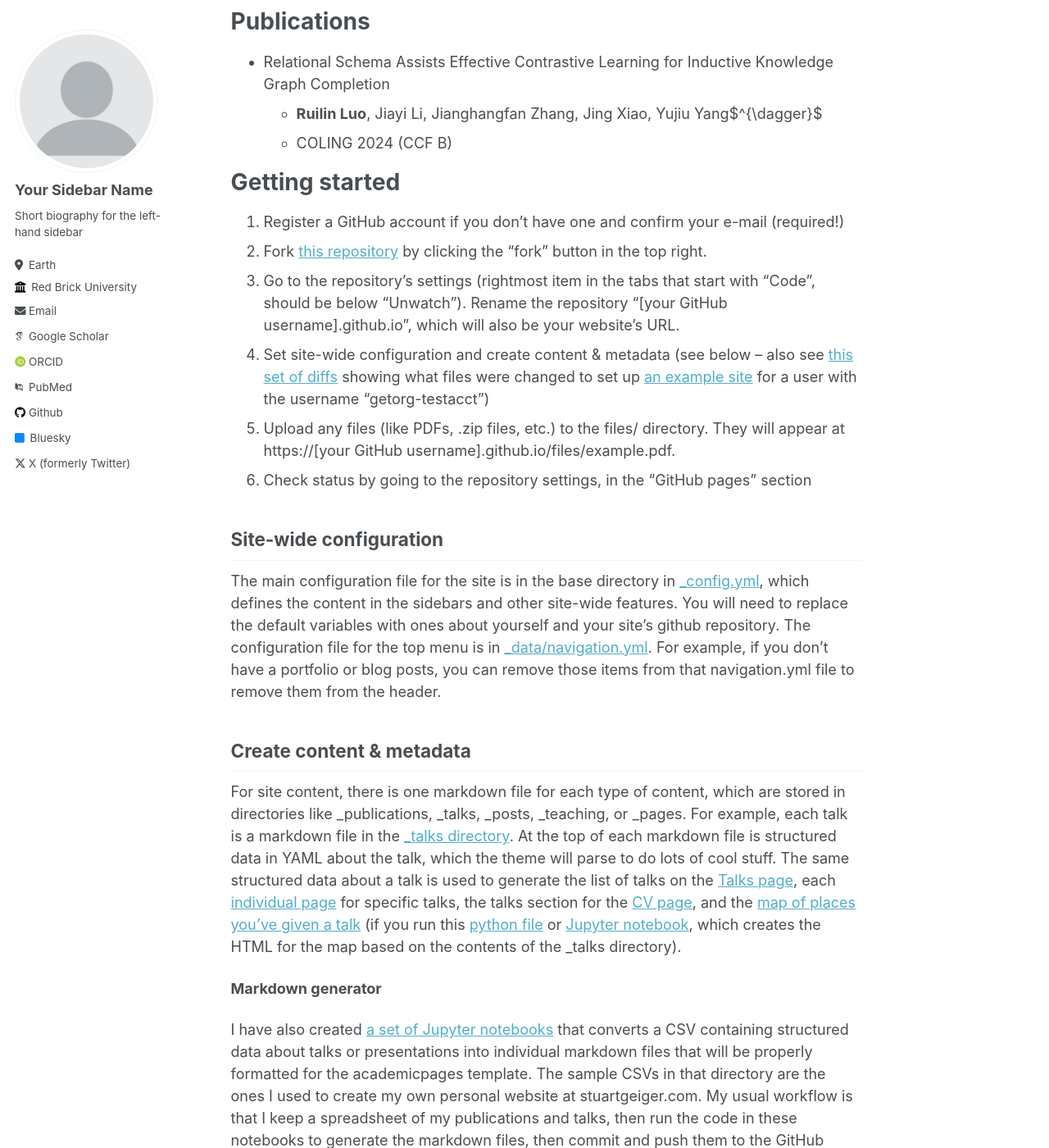
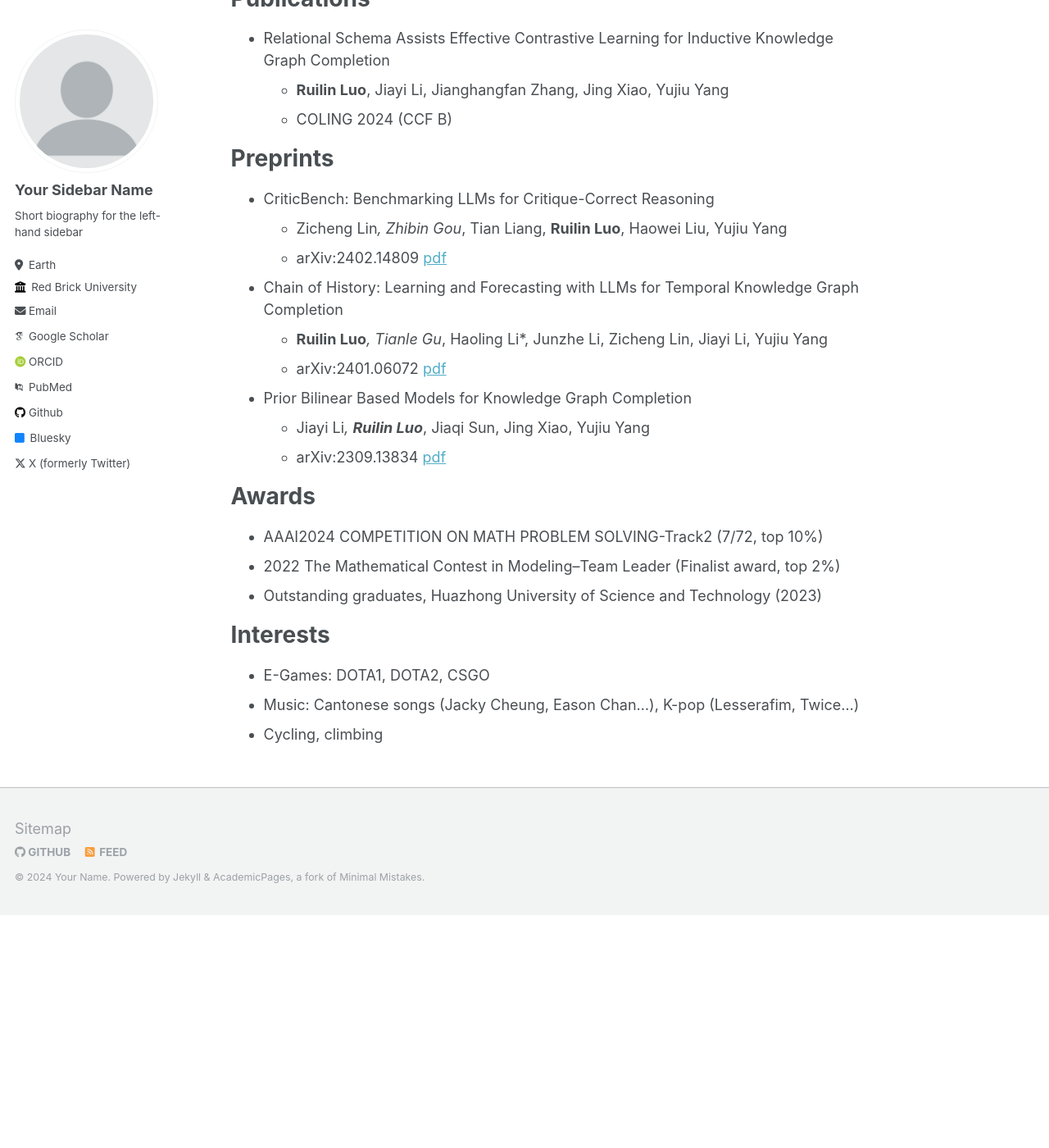
Before and after one commit to lrlbbzl/lrlbbzl.github.io, a Jekyll site: the page built from _pages/about.md, in a window 1280 px wide and 1400 px high, scrolled down 364 px. Shown: the whole window at 82% size. Built offline with Jekyll 4.4.1, drawn with Linux system fonts in a browser that asks for light colours; some web fonts are replaced; after the commit the page ends 1480 px from its top, so only the background shows below that; some of the changed text lies outside the part shown.

Commit message:
Update about.md

```diff
--- a/_pages/about.md
+++ b/_pages/about.md
@@ -1,6 +1,6 @@
 ---
 permalink: /
-title: "academicpages is a ready-to-fork GitHub Pages template for academic personal websites"
+title: "Biography"
 author_profile: true
 redirect_from:
   - /about/
@@ -12,38 +12,29 @@ I am currently a first-year master's student supervised by [Prof.Yang](https://w
 Publications
 ======
 * Relational Schema Assists Effective Contrastive Learning for Inductive Knowledge Graph Completion
-  * **Ruilin Luo**, Jiayi Li, Jianghangfan Zhang, Jing Xiao, Yujiu Yang$^{\dagger}$
+  * **Ruilin Luo**, Jiayi Li, Jianghangfan Zhang, Jing Xiao, Yujiu Yang
   * COLING 2024 (CCF B)
 
-Getting started
+Preprints
 ======
-1. Register a GitHub account if you don't have one and confirm your e-mail (required!)
-1. Fork [this repository](https://github.com/academicpages/academicpages.github.io) by clicking the "fork" button in the top right.
-1. Go to the repository's settings (rightmost item in the tabs that start with "Code", should be below "Unwatch"). Rename the repository "[your GitHub username].github.io", which will also be your website's URL.
-1. Set site-wide configuration and create content & metadata (see below -- also see [this set of diffs](http://archive.is/3TPas) showing what files were changed to set up [an example site](https://getorg-testacct.github.io) for a user with the username "getorg-testacct")
-1. Upload any files (like PDFs, .zip files, etc.) to the files/ directory. They will appear at https://[your GitHub username].github.io/files/example.pdf.
-1. Check status by going to the repository settings, in the "GitHub pages" section
+* CriticBench: Benchmarking LLMs for Critique-Correct Reasoning
+  * Zicheng Lin*, Zhibin Gou*, Tian Liang, **Ruilin Luo**, Haowei Liu, Yujiu Yang
+  * arXiv:2402.14809 [pdf](https://arxiv.org/pdf/2402.14809.pdf)
+* Chain of History: Learning and Forecasting with LLMs for Temporal Knowledge Graph Completion
+  * **Ruilin Luo***, Tianle Gu*, Haoling Li*, Junzhe Li, Zicheng Lin, Jiayi Li, Yujiu Yang
+  * arXiv:2401.06072 [pdf](https://arxiv.org/pdf/2401.06072.pdf)
+* Prior Bilinear Based Models for Knowledge Graph Completion
+  * Jiayi Li*, **Ruilin Luo***, Jiaqi Sun, Jing Xiao, Yujiu Yang
+  * arXiv:2309.13834 [pdf](https://arxiv.org/pdf/2309.13834.pdf)
 
-Site-wide configuration
-------
-The main configuration file for the site is in the base directory in [_config.yml](https://github.com/academicpages/academicpages.github.io/blob/master/_config.yml), which defines the content in the sidebars and other site-wide features. You will need to replace the default variables with ones about yourself and your site's github repository. The configuration file for the top menu is in [_data/navigation.yml](https://github.com/academicpages/academicpages.github.io/blob/master/_data/navigation.yml). For example, if you don't have a portfolio or blog posts, you can remove those items from that navigation.yml file to remove them from the header.
+Awards
+=====
+* AAAI2024 COMPETITION ON MATH PROBLEM SOLVING-Track2 (7/72, top 10%)
+* 2022 The Mathematical Contest in Modeling--Team Leader (Finalist award, top 2%)
+* Outstanding graduates, Huazhong University of Science and Technology (2023)
 
-Create content & metadata
-------
-For site content, there is one markdown file for each type of content, which are stored in directories like _publications, _talks, _posts, _teaching, or _pages. For example, each talk is a markdown file in the [_talks directory](https://github.com/academicpages/academicpages.github.io/tree/master/_talks). At the top of each markdown file is structured data in YAML about the talk, which the theme will parse to do lots of cool stuff. The same structured data about a talk is used to generate the list of talks on the [Talks page](https://academicpages.github.io/talks), each [individual page](https://academicpages.github.io/talks/2012-03-01-talk-1) for specific talks, the talks section for the [CV page](https://academicpages.github.io/cv), and the [map of places you've given a talk](https://academicpages.github.io/talkmap.html) (if you run this [python file](https://github.com/academicpages/academicpages.github.io/blob/master/talkmap.py) or [Jupyter notebook](https://github.com/academicpages/academicpages.github.io/blob/master/talkmap.ipynb), which creates the HTML for the map based on the contents of the _talks directory).
-
-**Markdown generator**
-
-I have also created [a set of Jupyter notebooks](https://github.com/academicpages/academicpages.github.io/tree/master/markdown_generator
-) that converts a CSV containing structured data about talks or presentations into individual markdown files that will be properly formatted for the academicpages template. The sample CSVs in that directory are the ones I used to create my own personal website at stuartgeiger.com. My usual workflow is that I keep a spreadsheet of my publications and talks, then run the code in these notebooks to generate the markdown files, then commit and push them to the GitHub repository.
-
-How to edit your site's GitHub repository
-------
-Many people use a git client to create files on their local computer and then push them to GitHub's servers. If you are not familiar with git, you can directly edit these configuration and markdown files directly in the github.com interface. Navigate to a file (like [this one](https://github.com/academicpages/academicpages.github.io/blob/master/_talks/2012-03-01-talk-1.md) and click the pencil icon in the top right of the content preview (to the right of the "Raw | Blame | History" buttons). You can delete a file by clicking the trashcan icon to the right of the pencil icon. You can also create new files or upload files by navigating to a directory and clicking the "Create new file" or "Upload files" buttons.
-
-Example: editing a markdown file for a talk
-![Editing a markdown file for a talk](/images/editing-talk.png)
-
-For more info
-------
-More info about configuring academicpages can be found in [the guide](https://academicpages.github.io/markdown/). The [guides for the Minimal Mistakes theme](https://mmistakes.github.io/minimal-mistakes/docs/configuration/) (which this theme was forked from) might also be helpful.
+Interests
+=====
+* E-Games: DOTA1, DOTA2, CSGO
+* Music: Cantonese songs (Jacky Cheung, Eason Chan...), K-pop (Lesserafim, Twice...)
+* Cycling, climbing
```
